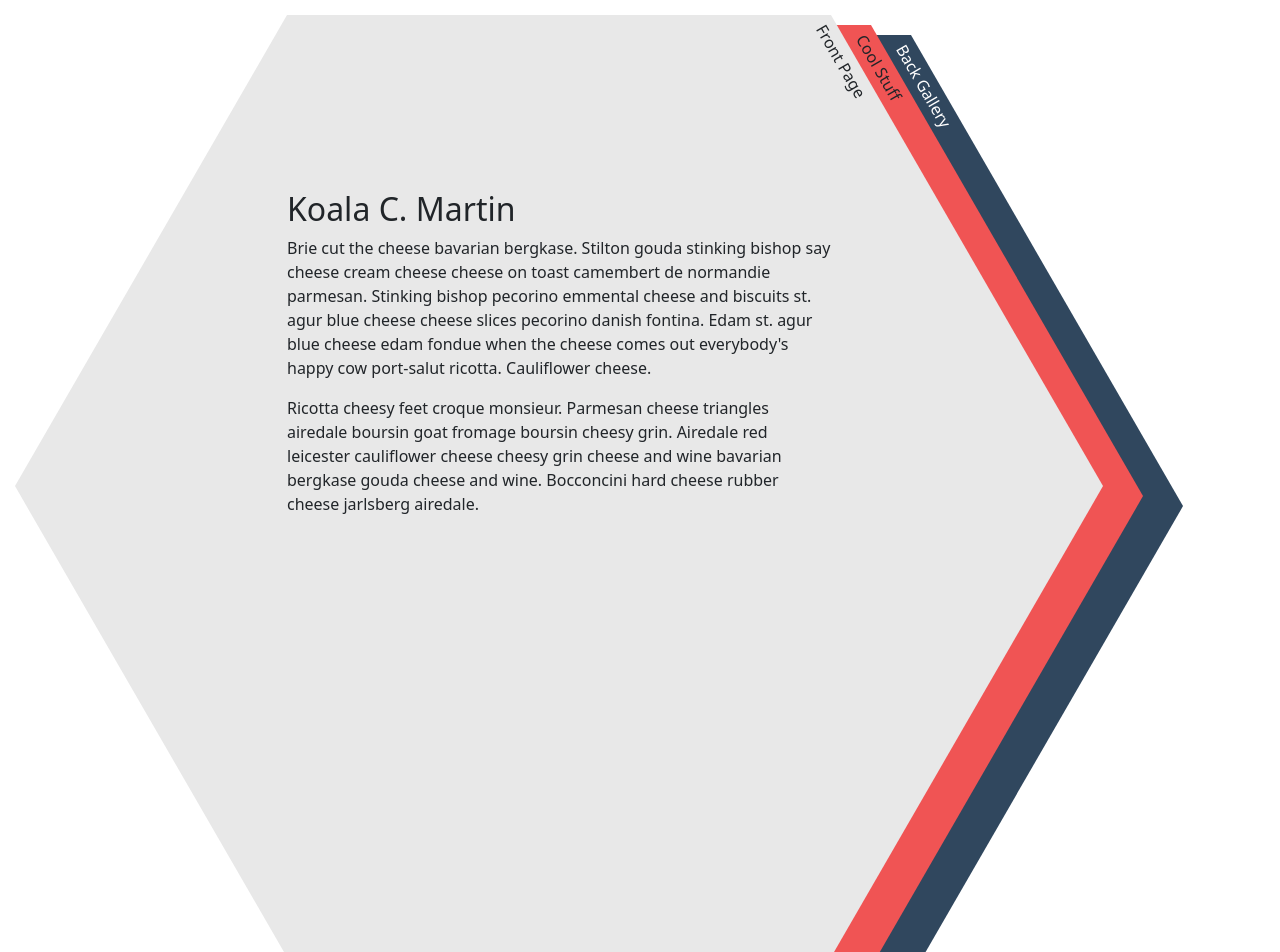
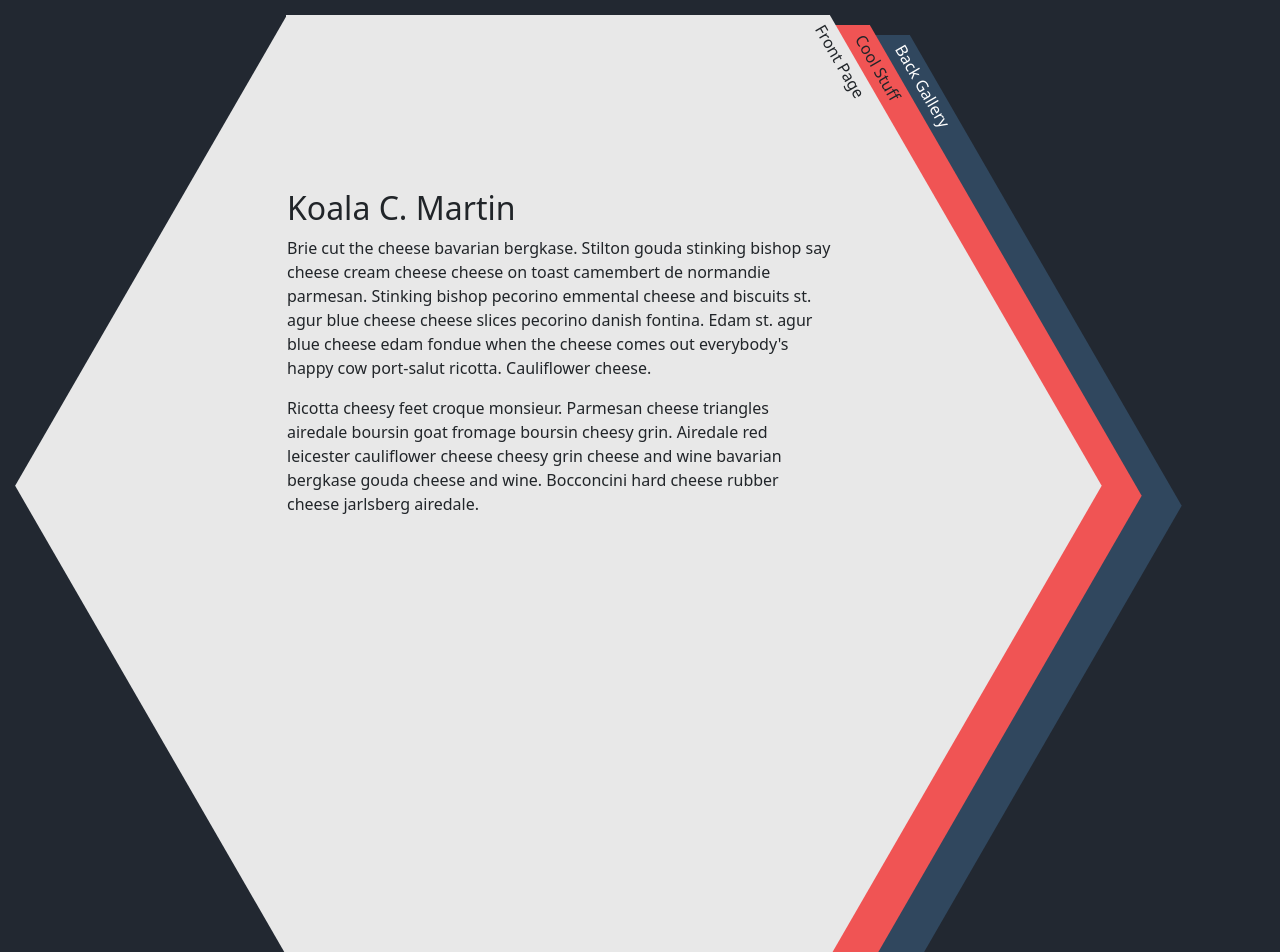
Before and after one commit to Tihifas/react-portfolio, a React (Create React App) app: page / in a window 1280 px wide. Shown: the top 952 px of the page. Built offline with nearby package versions, Linux system fonts and the light colour scheme.

Commit message:
Changed html background color. Fixed gabs

```diff
--- a/src/Components/Geometry/HtmlHexagon.js
+++ b/src/Components/Geometry/HtmlHexagon.js
@@ -8,6 +8,8 @@
     let s = wTot / 2;
     let kx = s * Math.cos(v);
     let ky = s * Math.sin(v);
+
+    let marginGabFix = '-.6px'
 
     let hTot = 2 * ky;
 
@@ -27,7 +29,9 @@
                     display: 'inline-block',
                     width: s + 'px',
                     height: '100%',
-                    position: 'relative'
+                    position: 'relative',
+                    marginLeft: marginGabFix,
+                    marginRight: marginGabFix,
                 }}>
                     <div className='html-hexagon-slanted-heading' style={{position:'absolute', top: '1%', left: '100%', transform: 'rotate(60deg)', transformOrigin: 'top left', zIndex: 11,  pointerEvents:'auto'}}>
                         {slantedHeading}
@@ -40,7 +44,8 @@
                 display: 'block',
                 width: wTot + 'px',
                 height: hRow2,
-                position: 'relative'
+                position: 'relative',
+                marginTop: marginGabFix
             }}>
 
                 <div className='background-color-1' style={{
@@ -63,7 +68,9 @@
                 <div className='background-color-1' style={{
                     display: 'inline-block',
                     width: s + 'px',
-                    height: '100%'
+                    height: '100%',
+                    marginLeft: marginGabFix,
+                    marginRight: marginGabFix
                 }}></div>
                 <QuadrantTriangle quadrant={4} width={kx + 'px'} height={'100%'} cssClasses={'background-color-1'} />
             </div>
--- a/src/css/layout.css
+++ b/src/css/layout.css
@@ -15,6 +15,10 @@
     position: relative;
 }
 
+html {
+    background-color: #222831;
+}
+
 .theme-1 .background-color-1{
     background-color: #E8E8E8;
    }
@@ -30,6 +34,8 @@
 .theme-3 {
     color: white;
 }
+
+
 
 /*
 light
```
